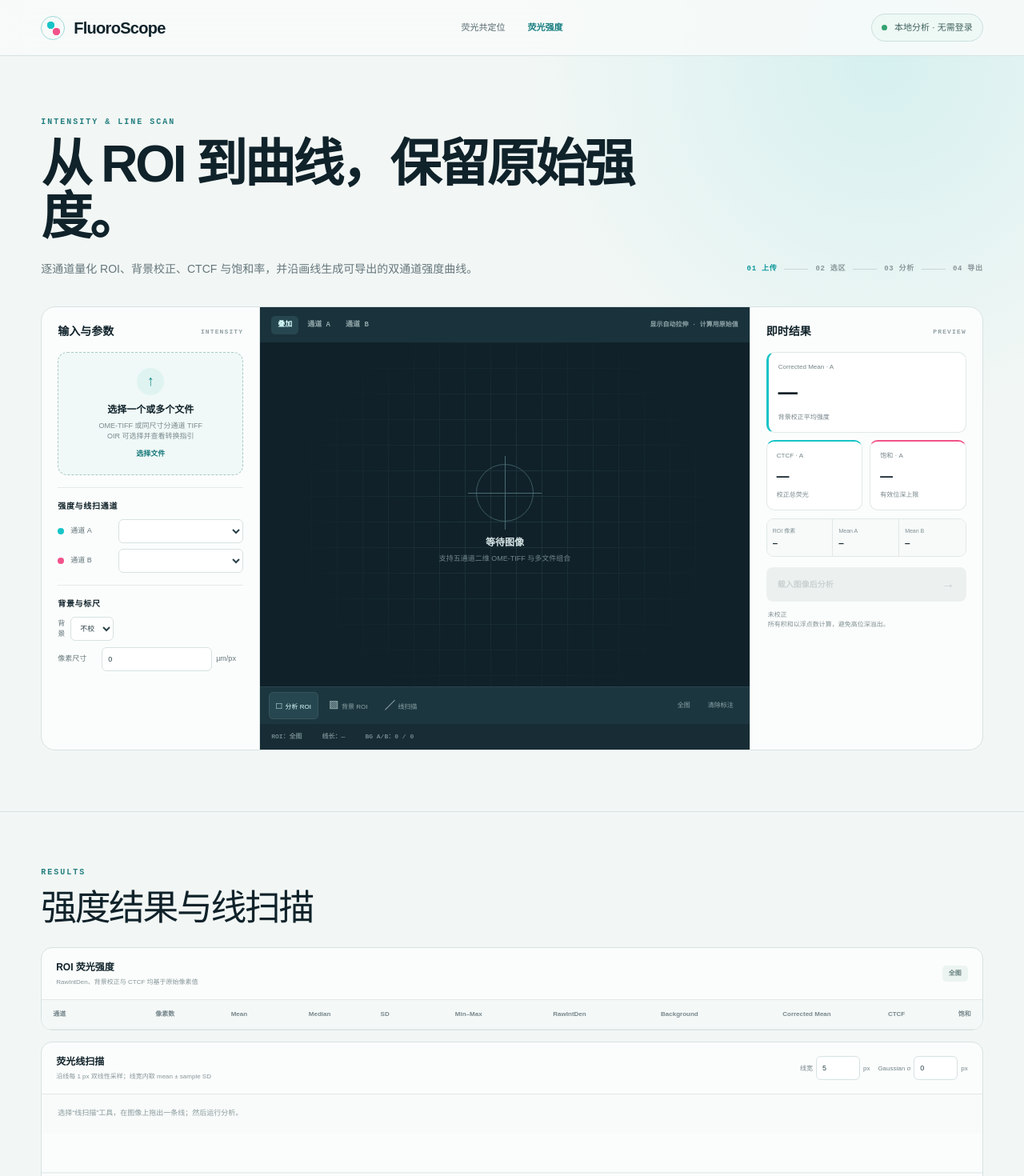
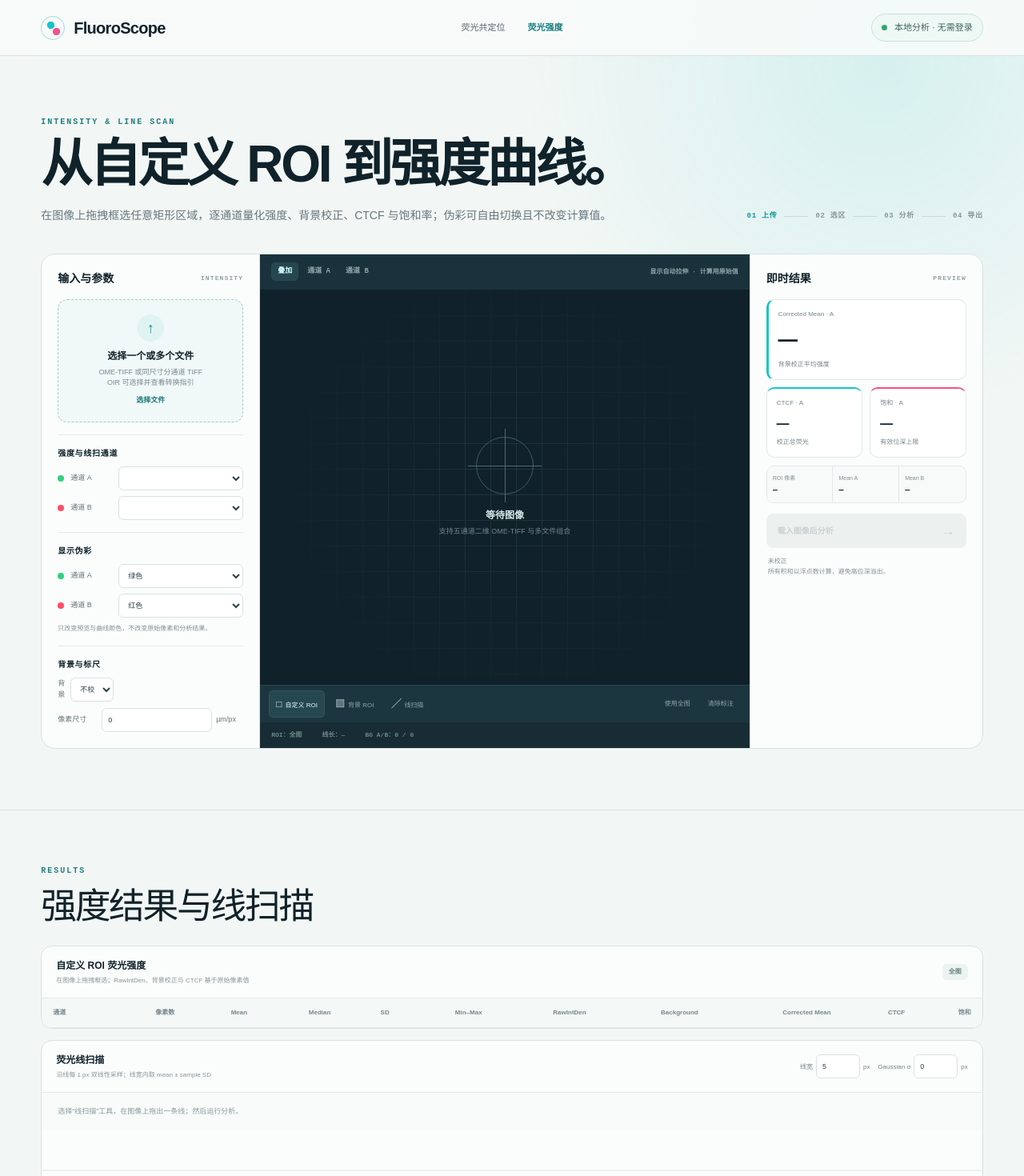
Before and after one commit to weigenwu/IFA, a Next.js app: page /intensity in a window 1280 px wide. Shown: the top 1470 px of the page at 80% size. Built offline with nearby package versions, Linux system fonts and the light colour scheme.

Commit message:
feat: add custom ROI guidance and pseudocolors

```diff
--- a/app/analyzer.tsx
+++ b/app/analyzer.tsx
@@ -21,6 +21,7 @@ type View = 'overlay' | 'a' | 'b' | 'mask';
 type ThresholdMethod = 'costes' | 'otsu' | 'manual' | 'none';
 type BackgroundMethod = 'none' | 'roi' | 'percentile';
 type AnalysisMode = 'colocalization' | 'intensity';
+type Pseudocolor = 'green' | 'red' | 'blue' | 'cyan' | 'magenta' | 'yellow' | 'gray';
 
 interface AnalysisState {
   signature: string;
@@ -32,6 +33,15 @@ interface AnalysisState {
 }
 
 const COLORS = { ink: '#10222a', cyan: '#18c4c7', magenta: '#f1538a', grid: '#35535b' };
+const PSEUDOCOLORS: Record<Pseudocolor, { label: string; css: string; rgb: [number, number, number] }> = {
+  green: { label: '绿色', css: '#32d17d', rgb: [0.2, 0.82, 0.49] },
+  red: { label: '红色', css: '#ff4d67', rgb: [1, 0.3, 0.4] },
+  blue: { label: '蓝色', css: '#4f83ff', rgb: [0.31, 0.51, 1] },
+  cyan: { label: '青色', css: '#18c4c7', rgb: [0.09, 0.77, 0.78] },
+  magenta: { label: '洋红', css: '#f153b7', rgb: [0.95, 0.33, 0.72] },
+  yellow: { label: '黄色', css: '#f2cc45', rgb: [0.95, 0.8, 0.27] },
+  gray: { label: '灰度', css: '#dce6e7', rgb: [0.86, 0.9, 0.91] },
+};
 const thresholdLabels: Record<ThresholdMethod, string> = { costes: 'Costes 自动', otsu: 'Otsu 自动', manual: '手动阈值', none: '零阈值' };
 const backgroundLabels: Record<BackgroundMethod, string> = { none: '未校正', roi: '背景 ROI 均值', percentile: '分析 ROI 第 5 百分位' };
 
@@ -85,6 +95,8 @@ export default function Analyzer({ mode }: { mode: AnalysisMode }) {
   const [error, setError] = useState('');
   const [draggingFile, setDraggingFile] = useState(false);
   const [allowDisplayOnly, setAllowDisplayOnly] = useState(false);
+  const [colorA, setColorA] = useState<Pseudocolor>('green');
+  const [colorB, setColorB] = useState<Pseudocolor>('red');
   const fileInput = useRef<HTMLInputElement>(null);
   const imageCanvas = useRef<HTMLCanvasElement>(null);
   const overlayCanvas = useRef<HTMLCanvasElement>(null);
@@ -149,6 +161,7 @@ export default function Analyzer({ mode }: { mode: AnalysisMode }) {
     const lowB = percentileInRoi(channelB, image.width, image.height, null, 0.01);
     const highB = percentileInRoi(channelB, image.width, image.height, null, 0.995);
     const rangeA = Math.max(1e-12, highA - lowA), rangeB = Math.max(1e-12, highB - lowB);
+    const rgbA = PSEUDOCOLORS[colorA].rgb, rgbB = PSEUDOCOLORS[colorB].rgb;
     for (let y = 0; y < canvas.height; y++) {
       const sourceY = Math.min(image.height - 1, Math.floor(y / canvas.height * image.height));
       for (let x = 0; x < canvas.width; x++) {
@@ -157,9 +170,11 @@ export default function Analyzer({ mode }: { mode: AnalysisMode }) {
         const target = (y * canvas.width + x) * 4;
         const a = Math.min(1, Math.max(0, (Number(channelA.data[source]) - lowA) / rangeA));
         const b = Math.min(1, Math.max(0, (Number(channelB.data[source]) - lowB) / rangeB));
-        let red = b, green = a, blue = Math.max(a, b);
-        if (view === 'a') { red = 0; green = a; blue = a; }
-        if (view === 'b') { red = b; green = 0; blue = b; }
+        let red = Math.min(1, a * rgbA[0] + b * rgbB[0]);
+        let green = Math.min(1, a * rgbA[1] + b * rgbB[1]);
+        let blue = Math.min(1, a * rgbA[2] + b * rgbB[2]);
+        if (view === 'a') { red = a * rgbA[0]; green = a * rgbA[1]; blue = a * rgbA[2]; }
+        if (view === 'b') { red = b * rgbB[0]; green = b * rgbB[1]; blue = b * rgbB[2]; }
         if (view === 'mask') {
           const positive = analysis?.coloc && Number(channelA.data[source]) - background.a > analysis.coloc.thresholdA && Number(channelB.data[source]) - background.b > analysis.coloc.thresholdB;
           if (positive) { red = green = blue = 1; } else { red *= .18; green *= .18; blue *= .18; }
@@ -168,7 +183,7 @@ export default function Analyzer({ mode }: { mode: AnalysisMode }) {
       }
     }
     context.putImageData(pixels, 0, 0);
-  }, [image, channelA, channelB, previewSize, view, analysis, background]);
+  }, [image, channelA, channelB, previewSize, view, analysis, background, colorA, colorB]);
 
   useEffect(() => {
     const canvas = overlayCanvas.current;
@@ -244,8 +259,8 @@ export default function Analyzer({ mode }: { mode: AnalysisMode }) {
       values.forEach((value, index) => { const x = index / Math.max(1, values.length - 1) * width; const y = height - (value - min) / range * height; if (!index) context.moveTo(x, y); else context.lineTo(x, y); });
       context.stroke();
     };
-    draw(valuesA, COLORS.cyan); draw(valuesB, COLORS.magenta);
-  }, [analysis, sigma]);
+    draw(valuesA, PSEUDOCOLORS[colorA].css); draw(valuesB, PSEUDOCOLORS[colorB].css);
+  }, [analysis, sigma, colorA, colorB]);
 
   const pointFromEvent = (event: React.PointerEvent<HTMLCanvasElement>) => {
     const box = event.currentTarget.getBoundingClientRect();
@@ -300,7 +315,7 @@ export default function Analyzer({ mode }: { mode: AnalysisMode }) {
       ['section', 'channel', 'metric', 'value', 'unit'],
       ['metadata', '', 'file_name', image.fileName, ''], ['metadata', '', 'sha256', image.hash, ''],
       ['metadata', '', 'width', image.width, 'px'], ['metadata', '', 'height', image.height, 'px'],
-      ['metadata', '', 'analysis_mode', mode, ''], ['metadata', '', 'display_only_input', image.displayOnly ? 'yes' : 'no', ''], ['metadata', '', 'pixel_size', pixelSize || '', pixelSize ? 'µm/px' : 'not_set'],
+      ['metadata', '', 'analysis_mode', mode, ''], ['metadata', '', 'display_only_input', image.displayOnly ? 'yes' : 'no', ''], ['metadata', '', 'display_color_A', PSEUDOCOLORS[colorA].label, ''], ['metadata', '', 'display_color_B', PSEUDOCOLORS[colorB].label, ''], ['metadata', '', 'pixel_size', pixelSize || '', pixelSize ? 'µm/px' : 'not_set'],
       ['metadata', '', 'background_method', backgroundLabels[backgroundMethod], ''],
     ];
     if (analysis.coloc) {
@@ -337,7 +352,7 @@ export default function Analyzer({ mode }: { mode: AnalysisMode }) {
       schema: 'FluoroScope analysis 1.1', mode, createdAt: analysis.createdAt,
       source: { fileName: image.fileName, sourceFiles: image.sourceFiles, sha256: image.hash, format: image.format, width: image.width, height: image.height, pageCount: image.pageCount, displayOnly: image.displayOnly },
       channels: { a: { id: channelA.id, label: channelA.label, bitDepth: channelA.bitDepth }, b: { id: channelB.id, label: channelB.label, bitDepth: channelB.bitDepth } },
-      parameters: { roi, backgroundRoi, backgroundMethod, background, thresholdMethod, manualThresholdPercent: { a: manualA, b: manualB }, scanLine, lineWidthPx: lineWidth, gaussianSigmaPx: sigma, pixelSizeUm: pixelSize || null, comparison: 'strict >', costesSignificanceTest: false },
+      parameters: { roi, backgroundRoi, backgroundMethod, background, thresholdMethod, manualThresholdPercent: { a: manualA, b: manualB }, displayColors: { a: colorA, b: colorB }, scanLine, lineWidthPx: lineWidth, gaussianSigmaPx: sigma, pixelSizeUm: pixelSize || null, comparison: 'strict >', costesSignificanceTest: false },
       results: mode === 'colocalization' ? { colocalization: analysis.coloc } : { intensityA: analysis.intensityA, intensityB: analysis.intensityB, lineProfile: analysis.profile },
       warnings: [...image.warnings, ...(image.displayOnly ? ['本结果由展示图风险确认后生成，仅供探索。'] : []), ...(analysis.coloc?.warnings ?? []), ...(mode === 'colocalization' ? ['共定位不等于分子相互作用。'] : [])],
     };
@@ -362,7 +377,7 @@ export default function Analyzer({ mode }: { mode: AnalysisMode }) {
       </header>
 
       <section className="intro">
-        <div><p className="eyebrow">{isColoc ? 'COLOCALIZATION' : 'INTENSITY & LINE SCAN'}</p><h1>{isColoc ? '两个通道，回答一个共现问题。' : '从 ROI 到曲线，保留原始强度。'}</h1><p className="lede">{isColoc ? '从多通道 OME-TIFF 或多份对齐的分通道 TIFF 中任选两个通道，独立输出共定位指标、散点图与 Mask。' : '逐通道量化 ROI、背景校正、CTCF 与饱和率，并沿画线生成可导出的双通道强度曲线。'}</p></div>
+        <div><p className="eyebrow">{isColoc ? 'COLOCALIZATION' : 'INTENSITY & LINE SCAN'}</p><h1>{isColoc ? '两个通道，回答一个共现问题。' : '从自定义 ROI 到强度曲线。'}</h1><p className="lede">{isColoc ? '从多通道 OME-TIFF 或多份对齐的分通道 TIFF 中任选两个通道，独立输出共定位指标、散点图与 Mask。' : '在图像上拖拽框选任意矩形区域，逐通道量化强度、背景校正、CTCF 与饱和率；伪彩可自由切换且不改变计算值。'}</p></div>
         <div className="workflow" aria-label="分析流程"><span className={image ? '' : 'active'}>01 上传</span><i /><span className={image && !analysis ? 'active' : ''}>02 选区</span><i /><span className={analysis ? 'active' : ''}>03 分析</span><i /><span>04 导出</span></div>
       </section>
 
@@ -375,7 +390,9 @@ export default function Analyzer({ mode }: { mode: AnalysisMode }) {
           </div>
           {image && <div className="file-facts"><span>{image.format}</span><span>{image.width} × {image.height}</span><span>{image.channels.length} CH</span><span>{image.channels.map(channel => `${channel.bitDepth}-bit`).join(' / ')}</span></div>}
 
-          <div className="field-group"><p>{isColoc ? '共定位通道' : '强度与线扫通道'}</p><label><span className="dot cyan" />通道 A<select value={channelAId} onChange={event => setChannelAId(event.target.value)} disabled={!image}>{image?.channels.map(channel => <option key={channel.id} value={channel.id}>{channel.label}</option>)}</select></label><label><span className="dot magenta" />通道 B<select value={channelBId} onChange={event => setChannelBId(event.target.value)} disabled={!image}>{image?.channels.map(channel => <option key={channel.id} value={channel.id}>{channel.label}</option>)}</select></label></div>
+          <div className="field-group"><p>{isColoc ? '共定位通道' : '强度与线扫通道'}</p><label><span className="dot" style={{ backgroundColor: PSEUDOCOLORS[colorA].css }} />通道 A<select value={channelAId} onChange={event => setChannelAId(event.target.value)} disabled={!image}>{image?.channels.map(channel => <option key={channel.id} value={channel.id}>{channel.label}</option>)}</select></label><label><span className="dot" style={{ backgroundColor: PSEUDOCOLORS[colorB].css }} />通道 B<select value={channelBId} onChange={event => setChannelBId(event.target.value)} disabled={!image}>{image?.channels.map(channel => <option key={channel.id} value={channel.id}>{channel.label}</option>)}</select></label></div>
+
+          <div className="field-group"><p>显示伪彩</p><label><span className="dot" style={{ backgroundColor: PSEUDOCOLORS[colorA].css }} />通道 A<select value={colorA} onChange={event => setColorA(event.target.value as Pseudocolor)}>{Object.entries(PSEUDOCOLORS).map(([value, color]) => <option key={value} value={value}>{color.label}</option>)}</select></label><label><span className="dot" style={{ backgroundColor: PSEUDOCOLORS[colorB].css }} />通道 B<select value={colorB} onChange={event => setColorB(event.target.value as Pseudocolor)}>{Object.entries(PSEUDOCOLORS).map(([value, color]) => <option key={value} value={value}>{color.label}</option>)}</select></label><small className="field-help">只改变预览与曲线颜色，不改变原始像素和分析结果。</small></div>
 
           {isColoc && <div className="field-group"><p>阈值</p><label className="wide-field">方法<select value={thresholdMethod} onChange={event => setThresholdMethod(event.target.value as ThresholdMethod)}><option value="costes">Costes 自动</option><option value="otsu">Otsu 自动</option><option value="manual">手动阈值</option><option value="none">零阈值</option></select></label>{thresholdMethod === 'manual' && <div className="range-pair"><label>A {manualA}%<input type="range" min="0" max="100" value={manualA} onChange={event => setManualA(Number(event.target.value))} /></label><label>B {manualB}%<input type="range" min="0" max="100" value={manualB} onChange={event => setManualB(Number(event.target.value))} /></label></div>}</div>}
 
@@ -389,7 +406,7 @@ export default function Analyzer({ mode }: { mode: AnalysisMode }) {
             {!image && <div className="empty-canvas"><div className="scan-grid" /><span className="crosshair" aria-hidden="true" /><p>等待图像</p><small>支持五通道二维 OME-TIFF 与多文件组合</small></div>}
             {image && <div className="canvas-stack" style={{ aspectRatio: `${image.width}/${image.height}` }}><canvas ref={imageCanvas} /><canvas ref={overlayCanvas} aria-label={`在图像上绘制${tool === 'roi' ? '分析 ROI' : tool === 'background' ? '背景 ROI' : '线扫描'}`} onPointerDown={handlePointerDown} onPointerMove={handlePointerMove} onPointerUp={handlePointerUp} onPointerCancel={() => { setDragStart(null); setDraft(null); }} /></div>}
           </div>
-          <div className="stage-tools" aria-label="绘图工具"><button className={tool === 'roi' ? 'selected' : ''} onClick={() => setTool('roi')}><b>□</b>分析 ROI</button><button className={tool === 'background' ? 'selected' : ''} onClick={() => setTool('background')}><b>▧</b>背景 ROI</button>{!isColoc && <button className={tool === 'line' ? 'selected' : ''} onClick={() => setTool('line')}><b>╱</b>线扫描</button>}<span className="tool-spacer" /><button onClick={() => setRoi(null)}>全图</button><button onClick={() => { setRoi(null); setBackgroundRoi(null); setScanLine(null); }}>清除标注</button></div>
+          <div className="stage-tools" aria-label="绘图工具"><button className={tool === 'roi' ? 'selected' : ''} onClick={() => setTool('roi')}><b>□</b>{isColoc ? '分析 ROI' : '自定义 ROI'}</button><button className={tool === 'background' ? 'selected' : ''} onClick={() => setTool('background')}><b>▧</b>背景 ROI</button>{!isColoc && <button className={tool === 'line' ? 'selected' : ''} onClick={() => setTool('line')}><b>╱</b>线扫描</button>}<span className="tool-spacer" /><button onClick={() => setRoi(null)}>使用全图</button><button onClick={() => { setRoi(null); setBackgroundRoi(null); setScanLine(null); }}>清除标注</button></div>
           <div className="stage-foot"><span>ROI：{roiText}</span>{!isColoc && <span>线长：{scanLine ? `${format(lineLength, 1)} px${pixelSize ? ` / ${format(lineLength * pixelSize, 2)} µm` : ''}` : '—'}</span>}<span>BG A/B：{format(background.a, 2)} / {format(background.b, 2)}</span></div>
         </div>
 
@@ -414,13 +431,13 @@ export default function Analyzer({ mode }: { mode: AnalysisMode }) {
         <div className="section-title"><div><p className="eyebrow">RESULTS</p><h2>{isColoc ? '共定位结果与质控' : '强度结果与线扫描'}</h2></div>{analysis && <div className="export-actions"><button onClick={exportRows}>导出指标 CSV</button><button onClick={exportJson}>导出完整 JSON</button>{analysis.profile && <button onClick={exportProfile}>导出线扫 CSV</button>}</div>}</div>
 
         {isColoc && <div className="result-grid">
-          <article className="result-card scatter-card"><header><div><span>共定位散点图</span><small>黄线：阈值 · 洋红线：Costes 回归</small></div><b>{analysis?.coloc ? thresholdLabels[thresholdMethod] : '等待分析'}</b></header><canvas ref={scatterCanvas} aria-label="通道 A 与 B 的强度散点图" /><div className="legend"><span><i className="dot cyan" />X：通道 A</span><span><i className="dot magenta" />Y：通道 B</span></div></article>
+          <article className="result-card scatter-card"><header><div><span>共定位散点图</span><small>黄线：阈值 · 洋红线：Costes 回归</small></div><b>{analysis?.coloc ? thresholdLabels[thresholdMethod] : '等待分析'}</b></header><canvas ref={scatterCanvas} aria-label="通道 A 与 B 的强度散点图" /><div className="legend"><span><i className="dot" style={{ backgroundColor: PSEUDOCOLORS[colorA].css }} />X：通道 A</span><span><i className="dot" style={{ backgroundColor: PSEUDOCOLORS[colorB].css }} />Y：通道 B</span></div></article>
           <article className="result-card coefficients"><header><div><span>共定位指标</span><small>相关与共现分开报告</small></div></header><dl><div><dt>Pearson（无阈值）</dt><dd>{analysis?.coloc ? format(analysis.coloc.pearson) : '—'}</dd></div><div><dt>Pearson（阈值下）</dt><dd>{analysis?.coloc ? format(analysis.coloc.pearsonBelow) : '—'}</dd></div><div><dt>Pearson（阈值上）</dt><dd>{analysis?.coloc ? format(analysis.coloc.pearsonAbove) : '—'}</dd></div><div><dt>Manders M1 / M2</dt><dd>{analysis?.coloc ? `${format(analysis.coloc.m1)} / ${format(analysis.coloc.m2)}` : '—'}</dd></div><div><dt>Manders tM1 / tM2</dt><dd>{analysis?.coloc ? `${format(analysis.coloc.tm1)} / ${format(analysis.coloc.tm2)}` : '—'}</dd></div><div><dt>Manders overlap</dt><dd>{analysis?.coloc ? format(analysis.coloc.overlap) : '—'}</dd></div><div><dt>Li ICQ</dt><dd>{analysis?.coloc ? format(analysis.coloc.icq) : '—'}</dd></div><div><dt>双阳性像素</dt><dd>{analysis?.coloc ? `${analysis.coloc.colocPixels.toLocaleString()} (${format(analysis.coloc.colocAreaPct, 2)}%)` : '—'}</dd></div></dl></article>
         </div>}
 
         {!isColoc && <>
-          <article className="result-card intensity-card"><header><div><span>ROI 荧光强度</span><small>RawIntDen、背景校正与 CTCF 均基于原始像素值</small></div><b>{roi ? `ROI ${roiText}` : '全图'}</b></header><div className="table-wrap"><table><thead><tr><th>通道</th><th>像素数</th><th>Mean</th><th>Median</th><th>SD</th><th>Min–Max</th><th>RawIntDen</th><th>Background</th><th>Corrected Mean</th><th>CTCF</th><th>饱和</th></tr></thead><tbody>{intensityRows.map(({ channel, stats, color }) => <tr key={channel.id}><td><i className={`dot ${color}`} />{channel.label}</td><td>{stats ? stats.pixels.toLocaleString() : '—'}</td><td>{stats ? format(stats.mean, 2) : '—'}</td><td>{stats ? format(stats.median, 2) : '—'}</td><td>{stats ? format(stats.sd, 2) : '—'}</td><td>{stats ? `${format(stats.min, 1)}–${format(stats.max, 1)}` : '—'}</td><td>{stats ? format(stats.sum, 1) : '—'}</td><td>{stats ? format(stats.backgroundMean, 2) : '—'}</td><td>{stats ? format(stats.correctedMean, 2) : '—'}</td><td>{stats ? format(stats.ctcf, 1) : '—'}</td><td>{stats ? `${format(stats.saturationPct, 2)}%` : '—'}</td></tr>)}</tbody></table></div></article>
-          <article className="result-card profile-card"><header><div><span>荧光线扫描</span><small>沿线每 1 px 双线性采样；线宽内取 mean ± sample SD</small></div><div className="profile-controls"><label>线宽<input type="number" min="1" max="101" value={lineWidth} onChange={event => setLineWidth(Math.max(1, Math.min(101, Number(event.target.value) || 1)))} />px</label><label>Gaussian σ<input type="number" min="0" max="20" step="0.5" value={sigma} onChange={event => setSigma(Math.max(0, Math.min(20, Number(event.target.value) || 0)))} />px</label></div></header>{!scanLine && <p className="profile-empty">选择“线扫描”工具，在图像上拖出一条线；然后运行分析。</p>}<canvas ref={profileCanvas} aria-label="通道 A 与 B 的线扫描曲线" /><div className="legend"><span><i className="dot cyan" />通道 A</span><span><i className="dot magenta" />通道 B</span><span>横轴：{pixelSize ? `µm（${pixelSize} µm/px）` : 'pixel（未标定）'}</span><span>{sigma > 0 ? `显示 Gaussian σ=${sigma}px；CSV 保留原始曲线` : '未平滑'}</span></div></article>
+          <article className="result-card intensity-card"><header><div><span>自定义 ROI 荧光强度</span><small>在图像上拖拽框选；RawIntDen、背景校正与 CTCF 基于原始像素值</small></div><b>{roi ? `ROI ${roiText}` : '全图'}</b></header><div className="table-wrap"><table><thead><tr><th>通道</th><th>像素数</th><th>Mean</th><th>Median</th><th>SD</th><th>Min–Max</th><th>RawIntDen</th><th>Background</th><th>Corrected Mean</th><th>CTCF</th><th>饱和</th></tr></thead><tbody>{intensityRows.map(({ channel, stats }, index) => <tr key={channel.id}><td><i className="dot" style={{ backgroundColor: PSEUDOCOLORS[index ? colorB : colorA].css }} />{channel.label}</td><td>{stats ? stats.pixels.toLocaleString() : '—'}</td><td>{stats ? format(stats.mean, 2) : '—'}</td><td>{stats ? format(stats.median, 2) : '—'}</td><td>{stats ? format(stats.sd, 2) : '—'}</td><td>{stats ? `${format(stats.min, 1)}–${format(stats.max, 1)}` : '—'}</td><td>{stats ? format(stats.sum, 1) : '—'}</td><td>{stats ? format(stats.backgroundMean, 2) : '—'}</td><td>{stats ? format(stats.correctedMean, 2) : '—'}</td><td>{stats ? format(stats.ctcf, 1) : '—'}</td><td>{stats ? `${format(stats.saturationPct, 2)}%` : '—'}</td></tr>)}</tbody></table></div></article>
+          <article className="result-card profile-card"><header><div><span>荧光线扫描</span><small>沿线每 1 px 双线性采样；线宽内取 mean ± sample SD</small></div><div className="profile-controls"><label>线宽<input type="number" min="1" max="101" value={lineWidth} onChange={event => setLineWidth(Math.max(1, Math.min(101, Number(event.target.value) || 1)))} />px</label><label>Gaussian σ<input type="number" min="0" max="20" step="0.5" value={sigma} onChange={event => setSigma(Math.max(0, Math.min(20, Number(event.target.value) || 0)))} />px</label></div></header>{!scanLine && <p className="profile-empty">选择“线扫描”工具，在图像上拖出一条线；然后运行分析。</p>}<canvas ref={profileCanvas} aria-label="通道 A 与 B 的线扫描曲线" /><div className="legend"><span><i className="dot" style={{ backgroundColor: PSEUDOCOLORS[colorA].css }} />通道 A · {PSEUDOCOLORS[colorA].label}</span><span><i className="dot" style={{ backgroundColor: PSEUDOCOLORS[colorB].css }} />通道 B · {PSEUDOCOLORS[colorB].label}</span><span>横轴：{pixelSize ? `µm（${pixelSize} µm/px）` : 'pixel（未标定）'}</span><span>{sigma > 0 ? `显示 Gaussian σ=${sigma}px；CSV 保留原始曲线` : '未平滑'}</span></div></article>
         </>}
 
         <div className="qa-grid">
--- a/app/globals.css
+++ b/app/globals.css
@@ -69,6 +69,7 @@ h2 { font-size:clamp(30px,3.5vw,50px); line-height:1.08; }
 .field-group>p { margin:0 0 9px; font-size:10px; font-weight:800; letter-spacing:.07em; }
 .field-group>label:not(.number-field),.wide-field { display:grid; grid-template-columns:10px 54px 1fr; align-items:center; gap:6px; margin-top:7px; color:#64757a; font-size:9px; }
 .field-group .wide-field { grid-template-columns:46px 1fr; }
+.field-help { display:block; margin:8px 0 0; color:#819095; font-size:8px; line-height:1.5; }
 .dot { width:8px; height:8px; display:inline-block; border-radius:50%; flex:none; }.dot.cyan{background:var(--cyan)}.dot.magenta{background:var(--magenta)}
 select,input[type="number"] { min-width:0; height:30px; border:1px solid var(--line); border-radius:6px; background:white; color:#2d4249; font-size:9px; padding:0 7px; }
 .range-pair { display:grid; grid-template-columns:1fr 1fr; gap:8px; margin-top:9px; }.range-pair label { color:#66777c; font-size:9px; }.range-pair input { display:block; width:100%; accent-color:var(--cyan); }
--- a/app/page.tsx
+++ b/app/page.tsx
@@ -29,8 +29,8 @@ export default function Home() {
           <span className="tool-index">02 · INTENSITY & LINE SCAN</span>
           <div className="line-glyph" aria-hidden="true"><i /><i /><i /><i /><i /></div>
           <h2>荧光强度</h2>
-          <p>逐通道测量 ROI 强度、背景校正、CTCF 与饱和率，并沿任意画线生成双通道曲线。</p>
-          <ul><li>分析 ROI 与背景 ROI</li><li>Mean / RawIntDen / CTCF</li><li>线扫描及 CSV 导出</li></ul>
+          <p>在图像上拖拽框选自定义 ROI，测量强度、背景校正、CTCF 与饱和率，并可自由切换通道伪彩。</p>
+          <ul><li>自定义 ROI 与背景 ROI</li><li>绿色 / 红色等伪彩切换</li><li>线扫描及 CSV 导出</li></ul>
           <strong>进入强度分析 <span>→</span></strong>
         </a>
       </section>
```
Also changed, not shown: 1 other file (tests, documents, lock files or other folders).
